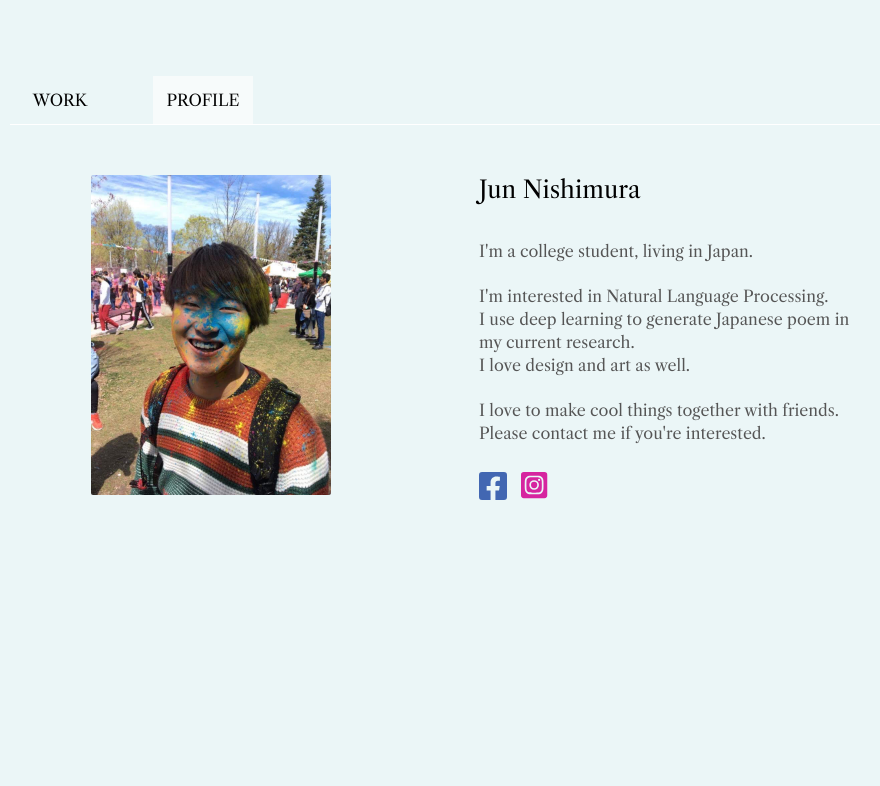
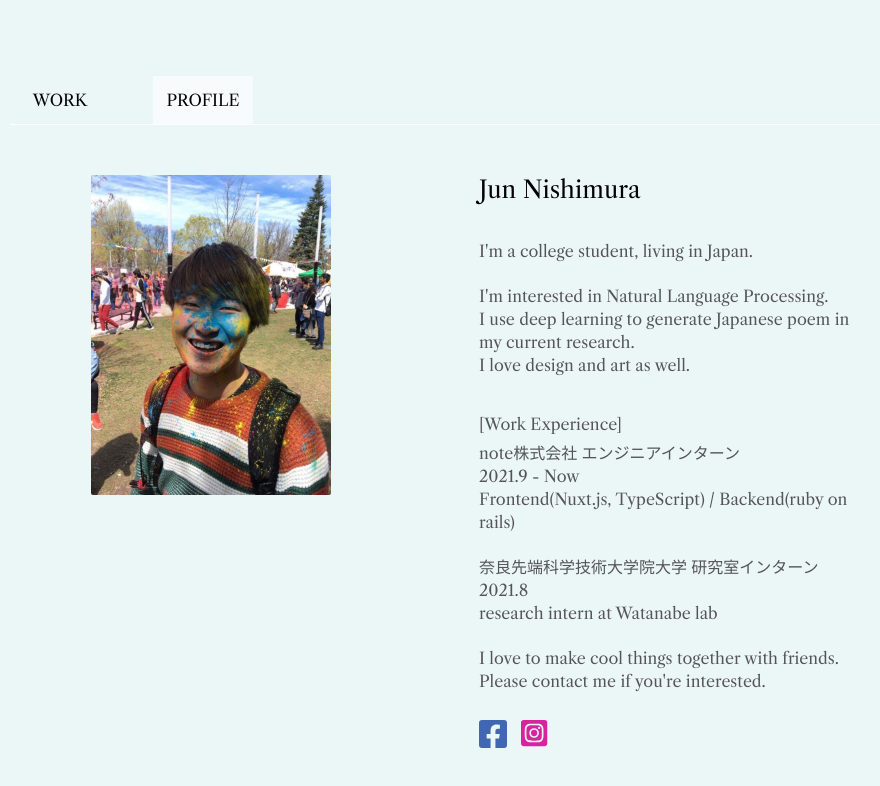
Before and after one commit to JunNishimura/portfolio, a Vue app: page /jn/profile in a window 1280 px wide. Shown: the top 786 px of the page, without its empty margins (118-998 px from the left). Built offline with nearby package versions, Linux system fonts and the light colour scheme.

Commit message:
update profile

```diff
--- /dev/null
+++ b/src/components/profile/WorkExperienceItem.vue
@@ -0,0 +1,31 @@
+<template>
+    <div class="work-experience__item">
+        <div class="work-experience__item-company">
+            <p>{{ companyName }}</p>
+        </div>
+        <div class="work-experience__item-duration">
+            <p>{{ duration }}</p>
+        </div>
+        <div class="work-experience__item__detail">
+            <p>{{ detail }}</p>
+        </div>
+    </div>
+</template>
+
+<script>
+export default {
+    props : {
+        companyName: String,
+        duration: String,
+        detail: String
+    }
+}
+</script>
+
+<style scoped lang="scss">
+.work-experience__item {
+    &+& {
+        margin-top: 22px;
+    }
+}
+</style>
--- a/src/views/Profile.vue
+++ b/src/views/Profile.vue
@@ -14,6 +14,23 @@
                 <div class="interest">
                     <p>I'm interested in Natural Language Processing.<br>I use deep learning to generate Japanese poem in my current research.<br>I love design and art as well.</p>
                 </div>
+                <div class="work-experience">
+                    <div class="work-experience__header">
+                        <p>[Work Experience]</p>
+                    </div>
+                    <div class="work-experience__content">
+                        <work-experience-item
+                            companyName="note株式会社 エンジニアインターン"
+                            duration="2021.9 - Now"
+                            detail="Frontend(Nuxt.js, TypeScript) / Backend(ruby on rails)"
+                        />
+                        <work-experience-item
+                            companyName="奈良先端科学技術大学院大学 研究室インターン"
+                            duration="2021.8"
+                            detail="research intern at Watanabe lab"
+                        />
+                    </div>
+                </div>
                 <div class="contacts">
                     <p>I love to make cool things together with friends.<br>Please contact me if you're interested.</p>
                     <div class="sns">
@@ -27,7 +44,11 @@
 </template>
 
 <script>
+import WorkExperienceItem from "@/components/profile/WorkExperienceItem.vue"
 export default {
+    components: {
+        WorkExperienceItem
+    }
 }
 </script>
 
@@ -77,6 +98,14 @@ $text-secondary-color: #555;
             margin-top: 22px; // 36 / 1.618
         }
 
+        .work-experience {
+            &__header {
+                margin: 36px 0 6px;
+                p {
+                }
+            }
+        }
+
         .contacts {
             margin-top:  22px;
 
```
